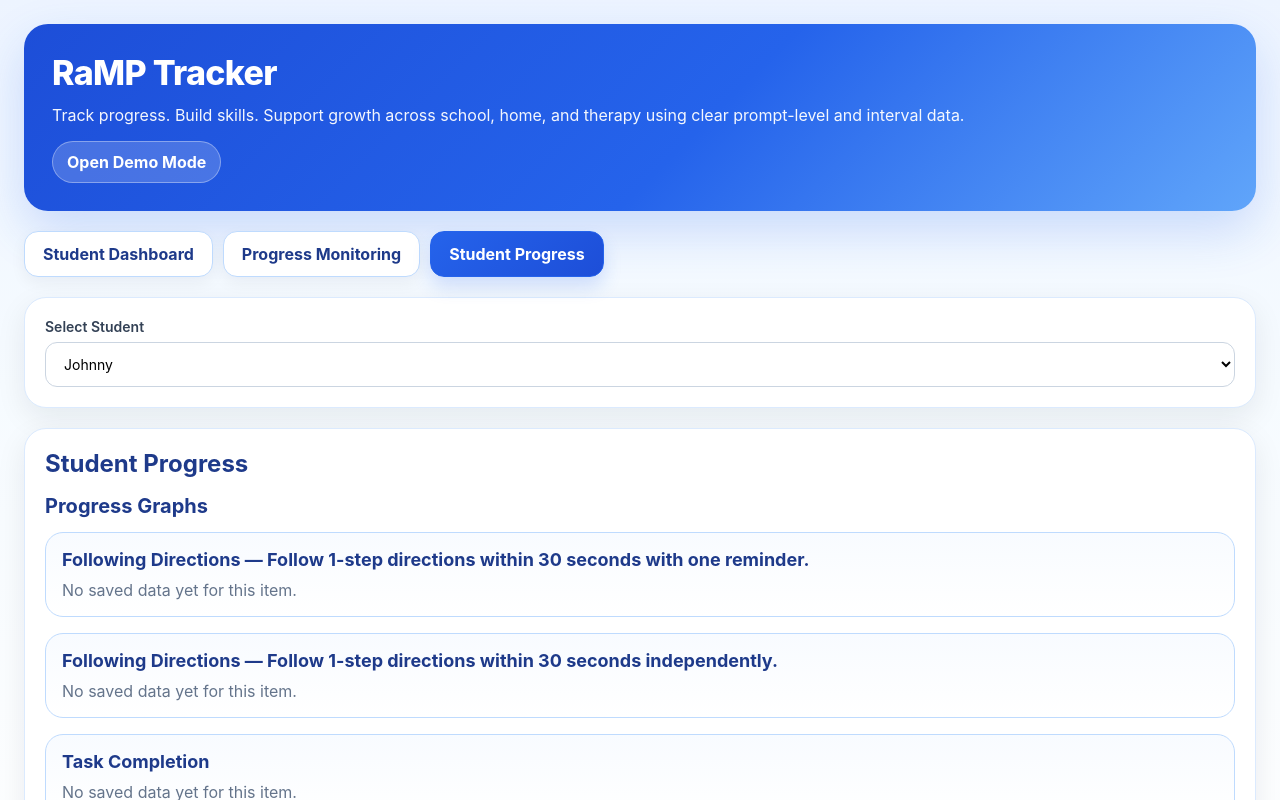
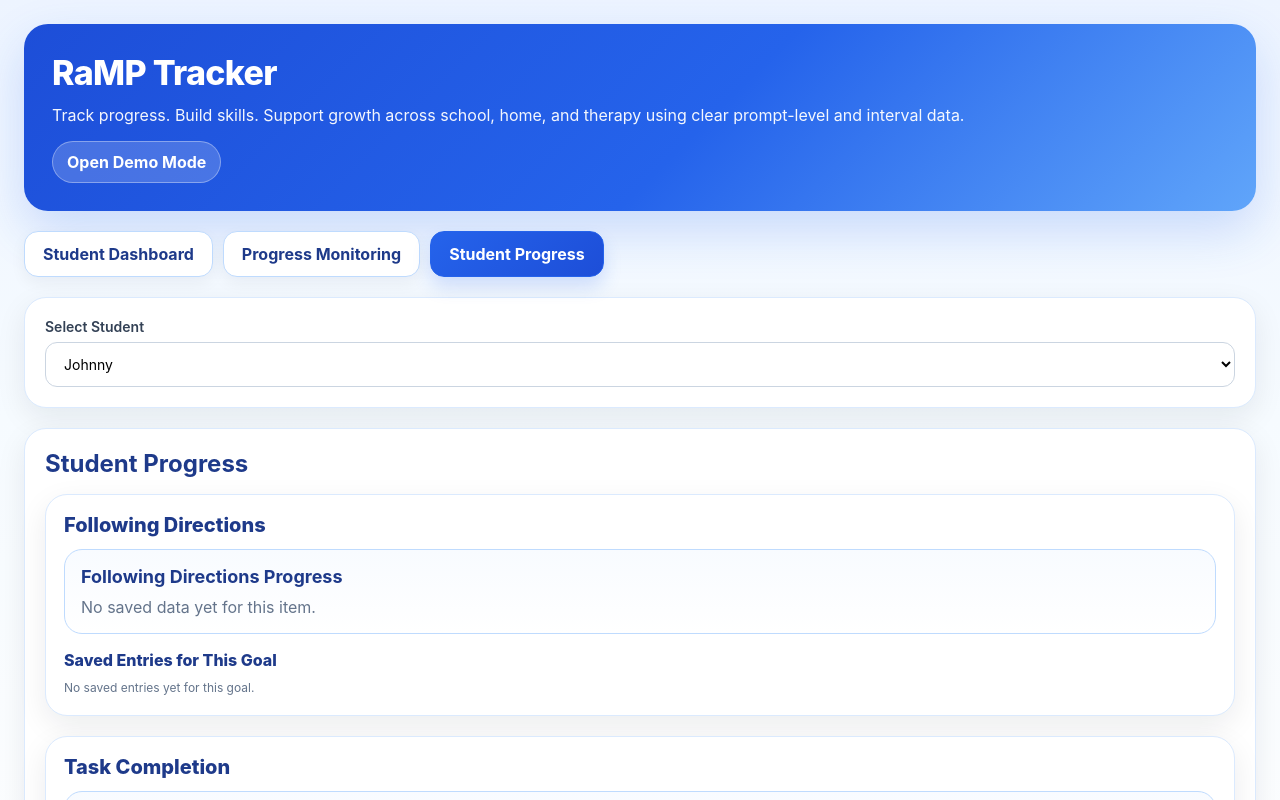
Before and after one commit to jasminevsadler/Ramp-Tracker, a React (Vite) app: page / in a window 1280 px wide. Both pictures are taken after a click on the button "Student Progress". Shown: the top 800 px of the page. Built offline with nearby package versions, Linux system fonts and the light colour scheme.

Commit message:
Update App.jsx

```diff
--- a/src/App.jsx
+++ b/src/App.jsx
@@ -399,6 +399,74 @@ const DEMO_HISTORY = [
     reinforcementTypes: ["Praise", "Token"],
     reinforcementOther: "",
     notes: "Completed the task with only one brief redirection.",
+  },
+  {
+    id: "demo-entry-johnny-6",
+    studentId: "student-johnny",
+    studentName: "Johnny",
+    grade: "3",
+    supportPerson: "Ms. Williams",
+    disabilities: "Autism, ADHD",
+    setting: "School",
+    goalId: "goal-task-completion",
+    goalTitle: "Task Completion",
+    fullGoalText:
+      "Given an assignment or task, Johnny will remain focused and work toward completion by staying on task, returning to task after redirection, and completing expected parts within the allotted time.",
+    targetType: "goal",
+    benchmarkId: "",
+    benchmarkText: "",
+    benchmarkStatus: "",
+    date: "2026-04-18",
+    location: "Classroom",
+    collectedBy: "Teacher",
+    collectionMethod: "interval",
+    intervalType: "Whole Interval",
+    sessionLength: 10,
+    intervalLength: 1,
+    totalIntervals: 10,
+    intervalResults: ["yes", "yes", "yes", "yes", "yes", "yes", "yes", "yes", "no", "yes"],
+    yesCount: 9,
+    percent: 90,
+    score: "",
+    promptLevel: "",
+    strategiesUsed: ["Reinforcement", "Prompting"],
+    reinforcementTypes: ["Praise"],
+    reinforcementOther: "",
+    notes: "Stayed engaged for nearly the full session and finished the assignment.",
+  },
+  {
+    id: "demo-entry-johnny-7",
+    studentId: "student-johnny",
+    studentName: "Johnny",
+    grade: "3",
+    supportPerson: "Ms. Williams",
+    disabilities: "Autism, ADHD",
+    setting: "School",
+    goalId: "goal-task-completion",
+    goalTitle: "Task Completion",
+    fullGoalText:
+      "Given an assignment or task, Johnny will remain focused and work toward completion by staying on task, returning to task after redirection, and completing expected parts within the allotted time.",
+    targetType: "goal",
+    benchmarkId: "",
+    benchmarkText: "",
+    benchmarkStatus: "",
+    date: "2026-04-21",
+    location: "Classroom",
+    collectedBy: "Teacher",
+    collectionMethod: "interval",
+    intervalType: "Whole Interval",
+    sessionLength: 10,
+    intervalLength: 1,
+    totalIntervals: 10,
+    intervalResults: ["yes", "yes", "yes", "yes", "yes", "yes", "yes", "yes", "yes", "yes"],
+    yesCount: 10,
+    percent: 100,
+    score: "",
+    promptLevel: "",
+    strategiesUsed: ["Reinforcement"],
+    reinforcementTypes: ["Praise", "Token"],
+    reinforcementOther: "",
+    notes: "Completed the full task independently and stayed engaged the entire session.",
   },
 ];
 
@@ -476,7 +544,7 @@ function normalizeStudents(students) {
   }));
 }
 
-function GraphCard({ title, points, mode }) {
+function GraphCard({ title, points, mode, targetValue = null, targetLabel = "Goal" }) {
   const width = 700;
   const height = 240;
   const padLeft = 50;
@@ -535,6 +603,13 @@ function GraphCard({ title, points, mode }) {
     .join(" ");
 
   const ticks = mode === "interval" ? [0, 25, 50, 75, 100] : [0, 1, 2];
+  const showTargetLine =
+    targetValue !== null &&
+    targetValue !== undefined &&
+    !Number.isNaN(Number(targetValue)) &&
+    Number(targetValue) >= 0 &&
+    Number(targetValue) <= maxY;
+  const targetY = showTargetLine ? yForValue(Number(targetValue)) : null;
 
   return (
     <div
@@ -605,6 +680,30 @@ function GraphCard({ title, points, mode }) {
             );
           })}
 
+          {showTargetLine && (
+            <g>
+              <line
+                x1={padLeft}
+                y1={targetY}
+                x2={padLeft + chartWidth}
+                y2={targetY}
+                stroke="#dc2626"
+                strokeWidth="3"
+                strokeDasharray="10 6"
+              />
+              <text
+                x={padLeft + chartWidth - 4}
+                y={targetY - 6}
+                fontSize="11"
+                textAnchor="end"
+                fill="#b91c1c"
+                fontWeight="700"
+              >
+                {targetLabel}
+              </text>
+            </g>
+          )}
+
           <path
             d={pathD}
             fill="none"
@@ -646,6 +745,7 @@ function GraphCard({ title, points, mode }) {
         {mode === "interval"
           ? "Graph shows percent of intervals scored yes."
           : "0 = Not demonstrating • 1 = With prompts • 2 = Independent"}
+        {showTargetLine ? ` Goal line: ${targetLabel}.` : ""}
       </div>
     </div>
   );
@@ -835,22 +935,15 @@ export default function App() {
     return history.filter((entry) => entry.studentId === selectedStudent.id);
   }, [history, selectedStudent]);
 
-  const graphGroups = useMemo(() => {
+  const goalProgressSections = useMemo(() => {
     if (!selectedStudent) return [];
 
-    const groups = [];
-
-    selectedStudent.goals.forEach((goal) => {
-      if (goal.benchmarks?.length) {
-        goal.benchmarks.forEach((benchmark) => {
-          const matching = savedHistory
-            .filter(
-              (entry) =>
-                entry.goalId === goal.id &&
-                entry.targetType === "benchmark" &&
-                entry.benchmarkId === benchmark.id
-            )
-            .map((entry) => ({
+    return (selectedStudent.goals || []).map((goal) => {
+      const relatedEntries = savedHistory
+        .filter((entry) => entry.goalId === goal.id)
+        .sort((a, b) => a.date.localeCompare(b.date));
+
+      const points = relatedEntries.map((entry) => ({
         date: entry.date,
         value:
           entry.collectionMethod === "interval"
@@ -858,36 +951,19 @@ export default function App() {
             : Number(entry.score || 0),
       }));
 
-          groups.push({
-            id: `${goal.id}-${benchmark.id}`,
-            title: `${goal.goalTitle} — ${benchmark.text}`,
-            points: matching,
-            mode: goal.collectionMethod === "interval" ? "interval" : "rating",
-          });
-        });
-      } else {
-        const matching = savedHistory
-          .filter(
-            (entry) => entry.goalId === goal.id && entry.targetType === "goal"
-          )
-          .map((entry) => ({
-            date: entry.date,
-            value:
-              entry.collectionMethod === "interval"
-                ? Number(entry.percent || 0)
-                : Number(entry.score || 0),
-          }));
-
-        groups.push({
+      return {
         id: goal.id,
         title: goal.goalTitle,
-          points: matching,
         mode: goal.collectionMethod === "interval" ? "interval" : "rating",
+        targetValue: goal.collectionMethod === "interval" ? 80 : 2,
+        targetLabel:
+          goal.collectionMethod === "interval"
+            ? "Goal Line: 80%"
+            : "Goal Line: Independent",
+        points,
+        entries: [...relatedEntries].sort((a, b) => b.date.localeCompare(a.date)),
+      };
     });
-      }
-    });
-
-    return groups;
   }, [selectedStudent, savedHistory]);
 
   const totalGoals = students.reduce(
@@ -3300,29 +3376,40 @@ export default function App() {
 
         {!selectedStudent ? (
           <div>No student selected.</div>
+        ) : !goalProgressSections.length ? (
+          <div>No saved entries yet for this student.</div>
         ) : (
           <>
-            <h3 style={{ ...styles.subTitle, marginTop: "4px" }}>Progress Graphs</h3>
-            {graphGroups.map((group) => (
+            {goalProgressSections.map((section) => (
+              <div key={section.id} style={{ ...styles.card, marginBottom: "20px", padding: "18px" }}>
+                <div style={{ fontSize: "20px", fontWeight: 800, color: "#1e3a8a", marginBottom: "12px" }}>{section.title}</div>
                 <GraphCard
-                key={group.id}
-                title={group.title}
-                points={group.points}
-                mode={group.mode}
+                  title={`${section.title} Progress`}
+                  points={section.points}
+                  mode={section.mode}
+                  targetValue={section.targetValue}
+                  targetLabel={section.targetLabel}
                 />
-            ))}
-
-            <h3 style={{ ...styles.subTitle, marginTop: "22px" }}>Saved Entries</h3>
-
-            {!savedHistory.length ? (
-              <div>No saved entries yet for this student.</div>
+
+                <div
+                  style={{
+                    fontWeight: 800,
+                    color: "#1e3a8a",
+                    fontSize: "16px",
+                    marginBottom: "10px",
+                  }}
+                >
+                  Saved Entries for This Goal
+                </div>
+
+                {!section.entries.length ? (
+                  <div style={styles.smallText}>No saved entries yet for this goal.</div>
                 ) : (
                   <div style={styles.tableWrap}>
                     <table style={styles.table}>
                       <thead>
                         <tr>
                           <th style={styles.th}>Date</th>
-                      <th style={styles.th}>Goal</th>
                           <th style={styles.th}>Benchmark / Objective</th>
                           <th style={styles.th}>Location</th>
                           <th style={styles.th}>Collected By</th>
@@ -3334,10 +3421,9 @@ export default function App() {
                         </tr>
                       </thead>
                       <tbody>
-                    {[...savedHistory].reverse().map((entry) => (
+                        {section.entries.map((entry) => (
                           <tr key={entry.id}>
                             <td style={styles.td}>{entry.date}</td>
-                        <td style={styles.td}>{entry.goalTitle}</td>
                             <td style={styles.td}>
                               {entry.targetType === "benchmark"
                                 ? entry.benchmarkText
@@ -3381,6 +3467,8 @@ export default function App() {
                     </table>
                   </div>
                 )}
+              </div>
+            ))}
           </>
         )}
       </div>
```
Lines whose indentation alone changed are shown as unchanged.
